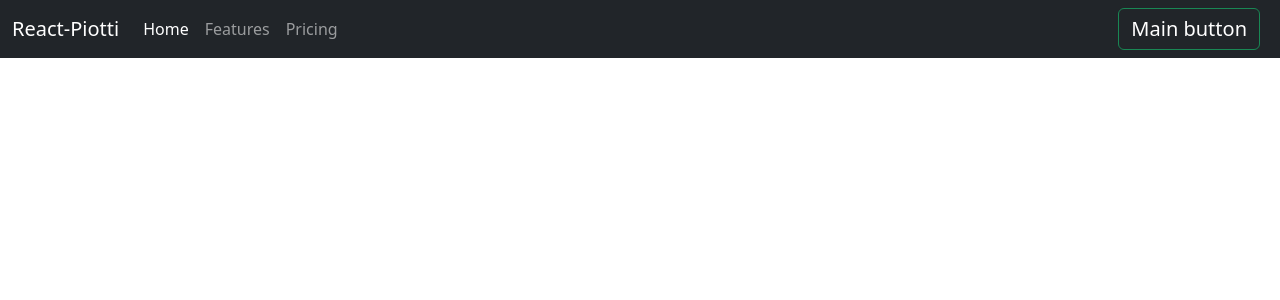
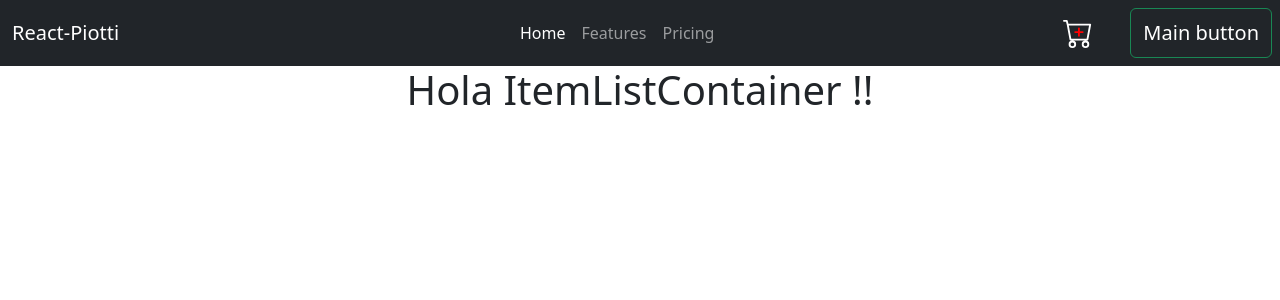
Before and after one commit to RafaPirata/react-Piotti, a React (Create React App) app: page / in a window 1280 px wide. Shown: the top 300 px of the page. Built offline with nearby package versions, Linux system fonts and the light colour scheme.

Commit message:
CartW y ItemListC

```diff
--- a/src/App.js
+++ b/src/App.js
@@ -1,10 +1,13 @@
 import "./App.css";
 import NavBar from "./Componentes/NavBar";
+import ItemListContainer from "./Componentes/ItemListContainer";
+import CartWidget from "./Componentes/CartWidget";
 
 function App() {
   return (
     <div className="App">
       <NavBar />
+      <ItemListContainer />
     </div>
   );
 }
--- /dev/null
+++ b/src/Componentes/CartWidget.jsx
@@ -0,0 +1,20 @@
+import "bootstrap/dist/css/bootstrap.min.css";
+
+
+const CartWidget = () =>{
+    return(
+        <div className="navbar-brand">
+        <svg
+            xmlns="http://www.w3.org/2000/svg"
+            width="40"
+            height="40"
+            fill="currentColor"
+            className="bi bi-cart-plus navbar-brand "
+            viewBox="0 0 16 16">
+            <path d= "M9 5.5a.5.5 0 0 0-1 0V7H6.5a.5.5 0 0 0 0 1H8v1.5a.5.5 0 0 0 1 0V8h1.5a.5.5 0 0 0 0-1H9V5.5z"  color="red" />
+            <path d="M.5 1a.5.5 0 0 0 0 1h1.11l.401 1.607 1.498 7.985A.5.5 0 0 0 4 12h1a2 2 0 1 0 0 4 2 2 0 0 0 0-4h7a2 2 0 1 0 0 4 2 2 0 0 0 0-4h1a.5.5 0 0 0 .491-.408l1.5-8A.5.5 0 0 0 14.5 3H2.89l-.405-1.621A.5.5 0 0 0 2 1H.5zm3.915 10L3.102 4h10.796l-1.313 7h-8.17zM6 14a1 1 0 1 1-2 0 1 1 0 0 1 2 0zm7 0a1 1 0 1 1-2 0 1 1 0 0 1 2 0z" />
+        </svg>
+        </div>
+    )
+}
+export default CartWidget;
--- /dev/null
+++ b/src/Componentes/ItemListContainer.jsx
@@ -0,0 +1,12 @@
+
+
+const ItemListContainer =()=>{
+    return (
+        <div>
+            <h1>Hola ItemListContainer !!</h1>
+        </div>
+
+    );
+}
+
+export default ItemListContainer;
--- /dev/null
+++ b/src/Componentes/NavBar.css
@@ -0,0 +1,4 @@
+
+.container-fluid{
+    width: 40%;
+}
--- a/src/Componentes/NavBar.js
+++ b/src/Componentes/NavBar.jsx
@@ -1,4 +1,6 @@
 import "bootstrap/dist/css/bootstrap.min.css";
+import "./NavBar.css";
+import CartWidget from "./CartWidget";
 
 const NavBar = () => {
   return (
@@ -7,7 +9,7 @@ const NavBar = () => {
         <a className="navbar-brand" href="#">
           React-Piotti
         </a>
-
+      </div>
         <div
           className="collapse navbar-collapse d-flex justify-content-center"
           id="navbarText"
@@ -30,9 +32,11 @@ const NavBar = () => {
             </li>
           </ul>
         </div>
-        <form class="d-flex">
+        <div>
+        <form className="d-flex">
+          <CartWidget />
           <button
-            class="btn btn-outline-success me-2 navbar-brand"
+            className="btn btn-outline-success me-2 navbar-brand"
             type="button"
           >
             Main button
```
